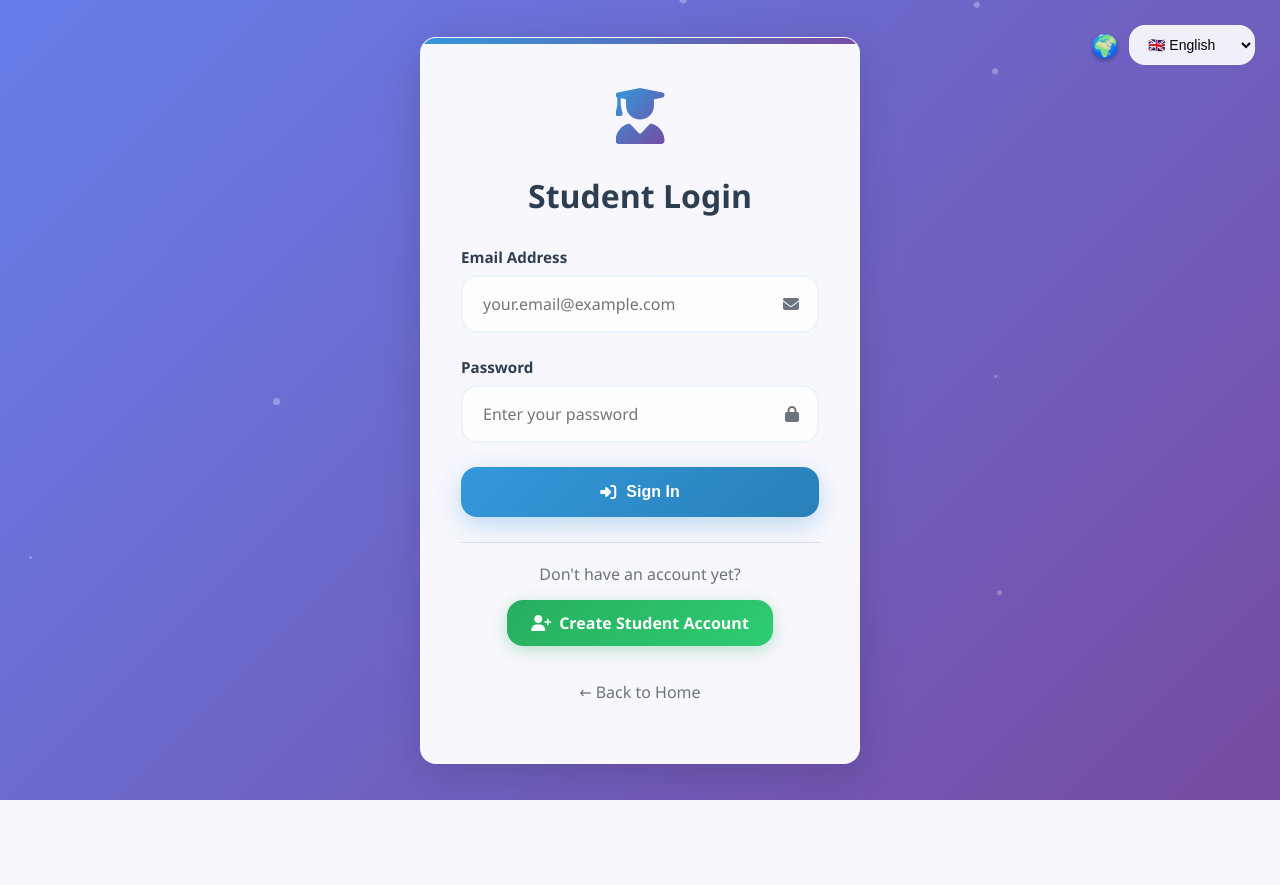
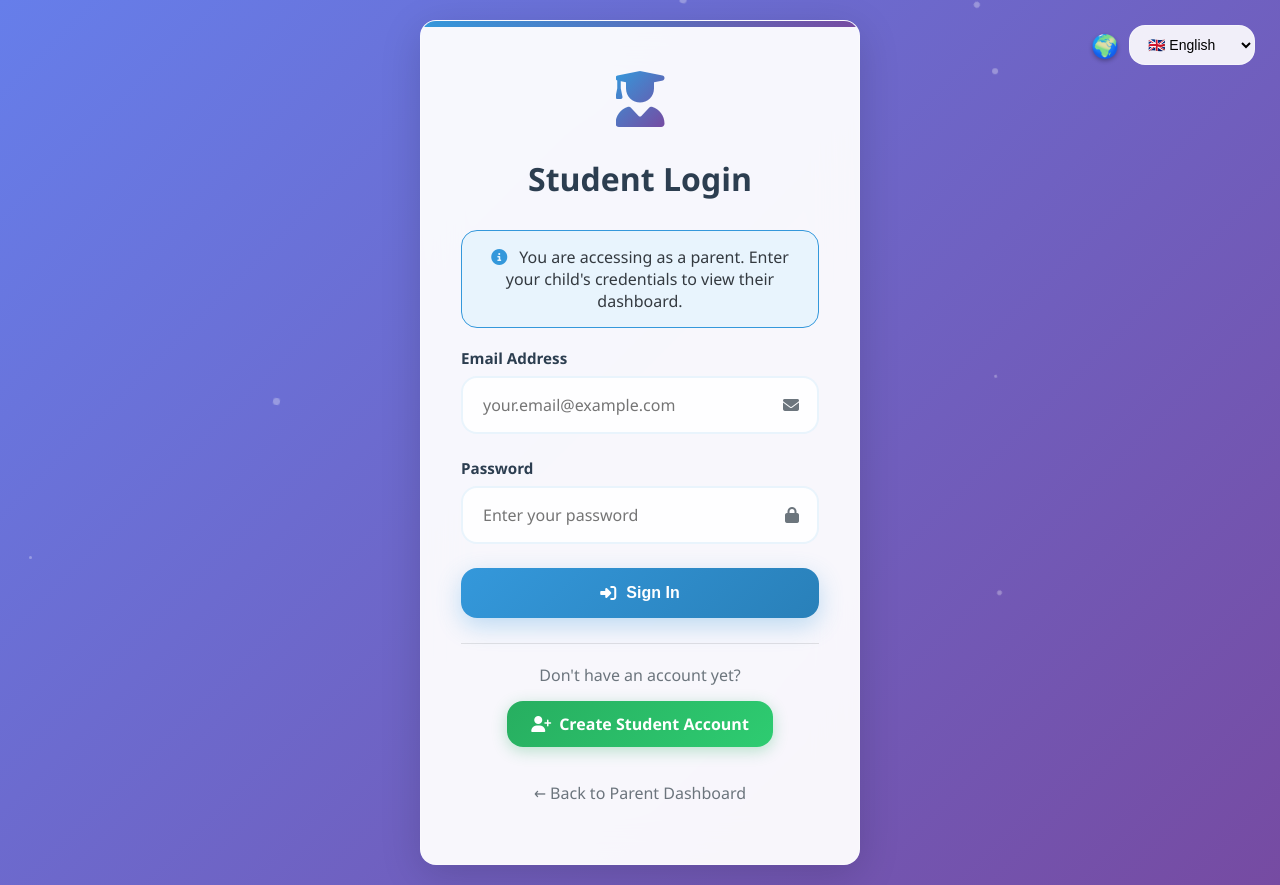
Before and after one commit to GuehiA/virtueduc-app, a Flask app: template templates/login_eleve.html in a window 1280 px wide. Before the commit the page ends 800 px from the top, so only its background shows below. Run offline with Flask 3, Linux system fonts and the light colour scheme; the template is opened without the code that fills it, so the values that code supplies are empty; the visitor is signed in with stand-in values (Sample User, id 1).

Commit message:
Update: Améliorations templates inscription et login élève

```diff
--- a/templates/login_eleve.html
+++ b/templates/login_eleve.html
@@ -279,12 +279,6 @@
       border: 1px solid #c3e6cb;
     }
 
-    .alert-info {
-      background: #d1ecf1;
-      color: #0c5460;
-      border: 1px solid #bee5eb;
-    }
-
     .parent-info {
       background: #e8f4fd;
       border: 1px solid #3498db;
@@ -386,7 +380,7 @@
       <h2>{% if lang == 'en' %}Student Login{% else %}Connexion Élève{% endif %}</h2>
 
       <!-- Message spécial pour les parents -->
-      {% if parent_connecte %}
+      {% if session.get('parent_id') %}
       <div class="parent-info">
         <i class="fas fa-info-circle"></i>
         {% if lang == 'en' %}
@@ -401,8 +395,8 @@
       {% with messages = get_flashed_messages(with_categories=true) %}
         {% if messages %}
           {% for category, message in messages %}
-            <div class="alert alert-{{ 'error' if category == 'error' else 'info' if category == 'info' else 'success' }}">
-              <i class="fas fa-{{ 'exclamation-triangle' if category == 'error' else 'info-circle' if category == 'info' else 'check-circle' }}"></i>
+            <div class="alert alert-{{ 'error' if category == 'error' else 'success' }}">
+              <i class="fas fa-{{ 'exclamation-triangle' if category == 'error' else 'check-circle' }}"></i>
               {{ message }}
             </div>
           {% endfor %}
@@ -452,7 +446,7 @@
       </div>
 
       <!-- Lien de retour intelligent -->
-      {% if parent_connecte %}
+      {% if session.get('parent_id') %}
         <!-- Parent connecté : retour au dashboard parent -->
         <a class="back-link" href="{{ url_for('dashboard_parent') }}">
           ← {% if lang == 'en' %}Back to Parent Dashboard{% else %}Retour au tableau de bord parent{% endif %}
@@ -485,7 +479,47 @@
 
         particlesContainer.appendChild(particle);
       }
+
+      // Animation des interactions
+      const inputs = document.querySelectorAll('input');
+
+      inputs.forEach(input => {
+        input.addEventListener('focus', function() {
+          this.style.transform = 'translateY(-2px)';
+          this.style.boxShadow = '0 12px 28px rgba(52, 152, 219, 0.2)';
+        });
+
+        input.addEventListener('blur', function() {
+          this.style.transform = 'translateY(0)';
+          this.style.boxShadow = '0 8px 24px rgba(52, 152, 219, 0.15)';
+        });
+      });
+
+      // Ajouter un paramètre dans l'URL pour indiquer que c'est un parent
+      {% if session.get('parent_id') %}
+        if (!window.location.search.includes('parent=true')) {
+          const url = new URL(window.location);
+          url.searchParams.set('parent', 'true');
+          window.history.replaceState({}, '', url);
+        }
+      {% endif %}
     });
+
+    // Afficher/masquer le mot de passe (optionnel)
+    function togglePassword() {
+      const passwordInput = document.getElementById('mot_de_passe');
+      const icon = document.querySelector('.input-icon .fa-lock');
+
+      if (passwordInput.type === 'password') {
+        passwordInput.type = 'text';
+        icon.classList.remove('fa-lock');
+        icon.classList.add('fa-lock-open');
+      } else {
+        passwordInput.type = 'password';
+        icon.classList.remove('fa-lock-open');
+        icon.classList.add('fa-lock');
+      }
+    }
   </script>
 
 </body>
```
Also changed, not shown: templates/inscription_eleve.html (indentation only).
